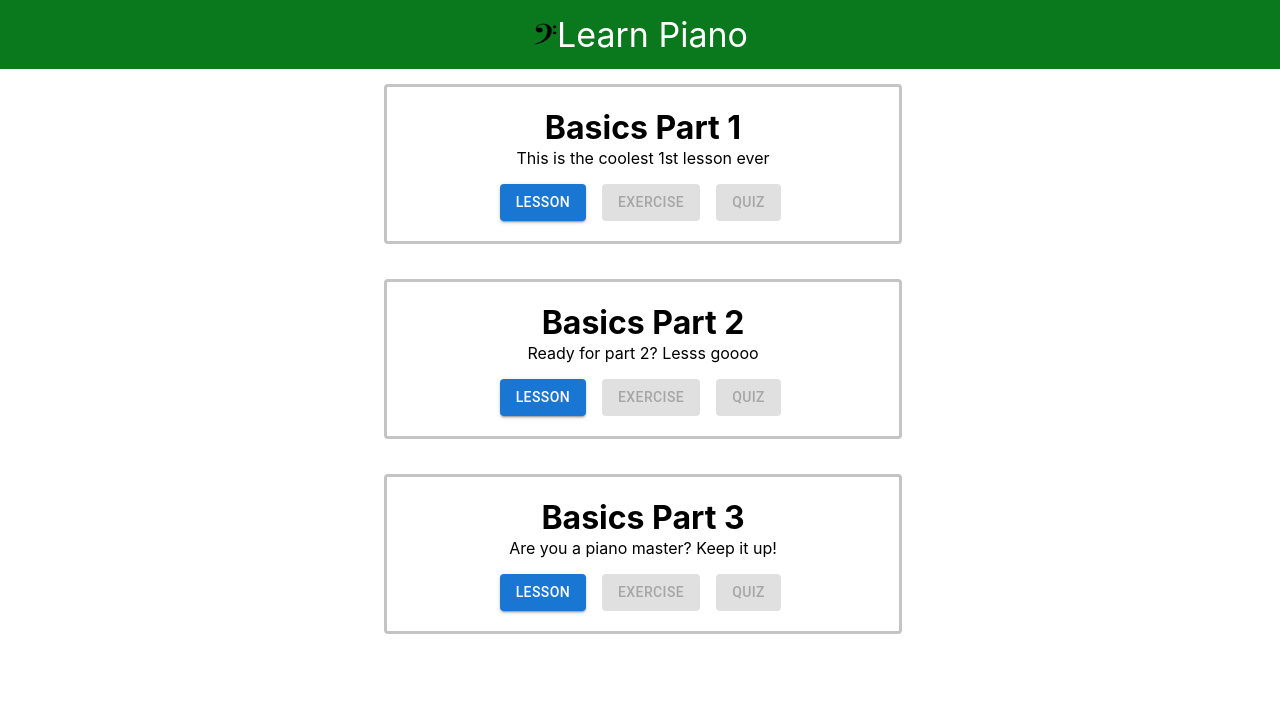
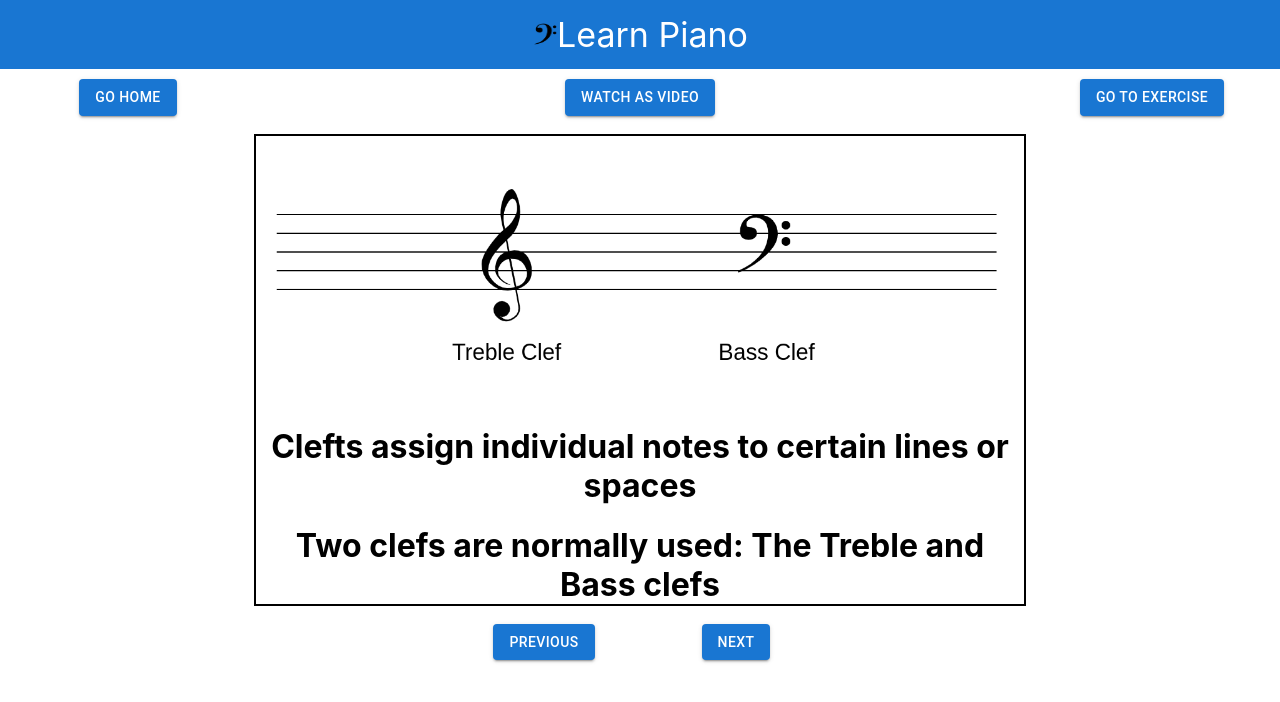
Before and after one commit to saingledue/MusicLessons, a React (Create React App) app in the folder learn-piano/: page /slideShow in a window 1280 px wide. Shown: the top 702 px of the page. Built offline with nearby package versions, Linux system fonts and the light colour scheme.

Commit message:
Slide Show

```diff
--- a/learn-piano/src/App.js
+++ b/learn-piano/src/App.js
@@ -1,30 +1,10 @@
 import logo from './logo.svg';
 import './App.css';
-import NavBar from "./components/navbar";
-import LessonCard from "./components/lessoncard";
+import WebsiteRouter from './components/router';
 
 function App() {
   return (
-    <div className="App">
-      <NavBar></NavBar>
-      <LessonCard lessonName='Basics Part 1' description="This is the coolest 1st lesson ever"></LessonCard>
-      <LessonCard lessonName='Basics Part 2' description="Ready for part 2? Lesss goooo"></LessonCard>
-      <LessonCard lessonName='Basics Part 3' description="Are you a piano master? Keep it up!"></LessonCard>
-      {/* <header className="App-header">
-        <img src={logo} className="App-logo" alt="logo" />
-        <p>
-          Edit <code>src/App.js</code> and save to reload.
-        </p>
-        <a
-          className="App-link"
-          href="https://reactjs.org"
-          target="_blank"
-          rel="noopener noreferrer"
-        >
-          Learn React
-        </a>
-      </header> */}
-    </div>
+    <WebsiteRouter></WebsiteRouter>
   );
 }
 
--- /dev/null
+++ b/learn-piano/src/components/Exercise.jsx
@@ -0,0 +1,18 @@
+import React, { Component } from "react";
+import NavBar from "./navbar";
+import styles from './styles/Exercise.module.css';
+import Button from '@mui/material/Button';
+class Exercise extends Component {
+    render() {
+      return (
+        <React.Fragment>
+        <div className="App">
+            <NavBar></NavBar>
+            <div className={styles.contentContainer}>
+            </div>
+        </div>
+        </React.Fragment>
+      );
+    }
+  }
+  export default Exercise;
--- /dev/null
+++ b/learn-piano/src/components/SlideShow.jsx
@@ -0,0 +1,31 @@
+import React, { Component } from "react";
+import NavBar from "./navbar";
+import SlideShowViewer from "./slideViewer";
+import styles from './styles/slideShow.module.css';
+import Button from '@mui/material/Button';
+class SlideShow extends Component {
+    render() {
+      return (
+        <React.Fragment>
+        <div className="App">
+            <NavBar></NavBar>
+            <div className={styles.contentContainer}>
+              <div>
+              <Button variant="contained" onClick={()=>{window.location.href='/'}}>Go Home</Button>
+              </div>
+              <div>
+              <Button variant="contained">Watch as Video</Button>
+                <div className={styles.viewerBox}>
+                <SlideShowViewer></SlideShowViewer>
+                </div>
+              </div>
+              <div>
+                <Button variant="contained" onClick={()=>{window.location.href='/Exercise'}}>Go To Exercise</Button>
+              </div>
+            </div>
+        </div>
+        </React.Fragment>
+      );
+    }
+  }
+  export default SlideShow;
--- /dev/null
+++ b/learn-piano/src/components/homePage.jsx
@@ -0,0 +1,30 @@
+import NavBar from "./navbar";
+import LessonCard from "./lessoncard";
+import React, { Component } from "react";
+class HomePage extends React.Component {
+    render() {
+      return (
+<div className="App">
+      <NavBar></NavBar>
+      <LessonCard lessonName='Basics Part 1' description="This is the coolest 1st lesson ever"></LessonCard>
+      <LessonCard lessonName='Basics Part 2' description="Ready for part 2? Lesss goooo"></LessonCard>
+      <LessonCard lessonName='Basics Part 3' description="Are you a piano master? Keep it up!"></LessonCard>
+      {/* <header className="App-header">
+        <img src={logo} className="App-logo" alt="logo" />
+        <p>
+          Edit <code>src/App.js</code> and save to reload.
+        </p>
+        <a
+          className="App-link"
+          href="https://reactjs.org"
+          target="_blank"
+          rel="noopener noreferrer"
+        >
+          Learn React
+        </a>
+      </header> */}
+    </div>
+    );
+}
+}
+export default HomePage;
--- a/learn-piano/src/components/lessoncard.jsx
+++ b/learn-piano/src/components/lessoncard.jsx
@@ -3,9 +3,14 @@ import './styles/lessoncard.css';
 import Button from '@mui/material/Button';
 import Stack from '@mui/material/Stack';
 import PropTypes from 'prop-types';
+import { useHistory } from "react-router";
 //https://mui.com/api/button/
+    // console.log("test");
+    // let path = `slideShow`;
+    // let history = useHistory();
+    // history.push(path);
+
 class LessonCard extends Component {
-
     render() {
         return (
             <React.Fragment >
@@ -17,8 +22,8 @@ class LessonCard extends Component {
                         {this.props.description}
                     </p>
                     <Stack direction="row" className="button" spacing={2}>
-                        <Button variant="contained" href='home.js'>Lesson</Button>
-                        <Button variant="contained" disabled>Exercise</Button>
+                        <Button variant="contained" onClick={()=>{window.location.href='/slideShow'}}>Lesson</Button>
+                        <Button variant="contained" onClick={()=>{window.location.href='/Exercise'}}>Exercise</Button>
                         <Button variant="contained" href="#contained-buttons" disabled>Quiz</Button>
                     </Stack>
                 </body>
--- /dev/null
+++ b/learn-piano/src/components/router.jsx
@@ -0,0 +1,34 @@
+import { useHistory } from 'react-router-dom';
+import React, { Component } from "react";
+import HomePage from "./homePage";
+import SlideShow from "./SlideShow";
+import Exercise from "./Exercise";
+import {
+    BrowserRouter as Router,
+    Switch,
+    Route,
+    useParams
+  } from "react-router-dom";
+
+class WebsiteRouter extends Component {
+    render() {
+      return (
+        <React.Fragment>
+            <Router>
+        <Switch>
+        <Route exact path="/">
+            <HomePage />
+        </Route>
+        <Route path="/slideShow">
+            <SlideShow/>
+        </Route>
+        <Route path="/Exercise">
+            <Exercise/>
+        </Route>
+            </Switch>
+        </Router>
+        </React.Fragment>
+      );
+    }
+  }
+  export default WebsiteRouter;
--- /dev/null
+++ b/learn-piano/src/components/slideViewer.jsx
@@ -0,0 +1,34 @@
+
+import React, { Component } from "react";
+import NavBar from "./navbar";
+import sampleLessonPicture from './images/clefsLesson.png'
+import styles from './styles/slideShowViewer.module.css';
+import Button from '@mui/material/Button';
+class SlideShowViewer extends Component {
+    render() {
+      return (
+        <React.Fragment>
+            <div className={styles.container}>
+                <div>
+                    <img className={styles.image} src={sampleLessonPicture} />
+                </div>
+                <div>
+                    <h1>Clefts assign individual notes to certain lines or spaces</h1>
+                    <h1>Two clefs are normally used: The Treble and Bass clefs</h1>
+                </div>
+            </div>
+            <div className={styles.buttonHolder}>
+              <div></div>
+              <div>
+              <Button variant="contained">Previous</Button>
+              </div>
+              <div>
+              <Button variant="contained">Next</Button>
+              </div>
+              <div></div>
+            </div>
+        </React.Fragment>
+      );
+    }
+  }
+  export default SlideShowViewer;
--- a/learn-piano/src/components/styles/navbar.css
+++ b/learn-piano/src/components/styles/navbar.css
@@ -3,7 +3,7 @@ ul {
     margin: 0;
     padding: 0;
     overflow: hidden;
-    background-color: #0a781c;
+    background-color: #1976d2;
   }
 
   li {
--- /dev/null
+++ b/learn-piano/src/components/styles/slideShow.module.css
@@ -0,0 +1,8 @@
+.contentContainer{
+    display: grid;
+    grid-template-columns: 2fr 6fr 2fr;
+    margin-top: 10px;
+}
+.viewerBox{
+    margin-top: 20px;
+}
--- /dev/null
+++ b/learn-piano/src/components/styles/slideShowViewer.module.css
@@ -0,0 +1,14 @@
+.image{
+    width:100%;
+    height:100%;
+}
+.container{
+    outline:solid;
+    outline-width: 2px;
+    outline-color: black;
+}
+.buttonHolder{
+    display: grid;
+    margin-top: 20px;
+    grid-template-columns: 1fr 1fr 1fr 1fr;
+}
```
Also changed, not shown: learn-piano/package.json (+9 -0 lines), learn-piano/src/components/images/clefsLesson.png (added), learn-piano/src/components/styles/Exercise.module.css (added), 1 other file (tests, documents, lock files or other folders).
